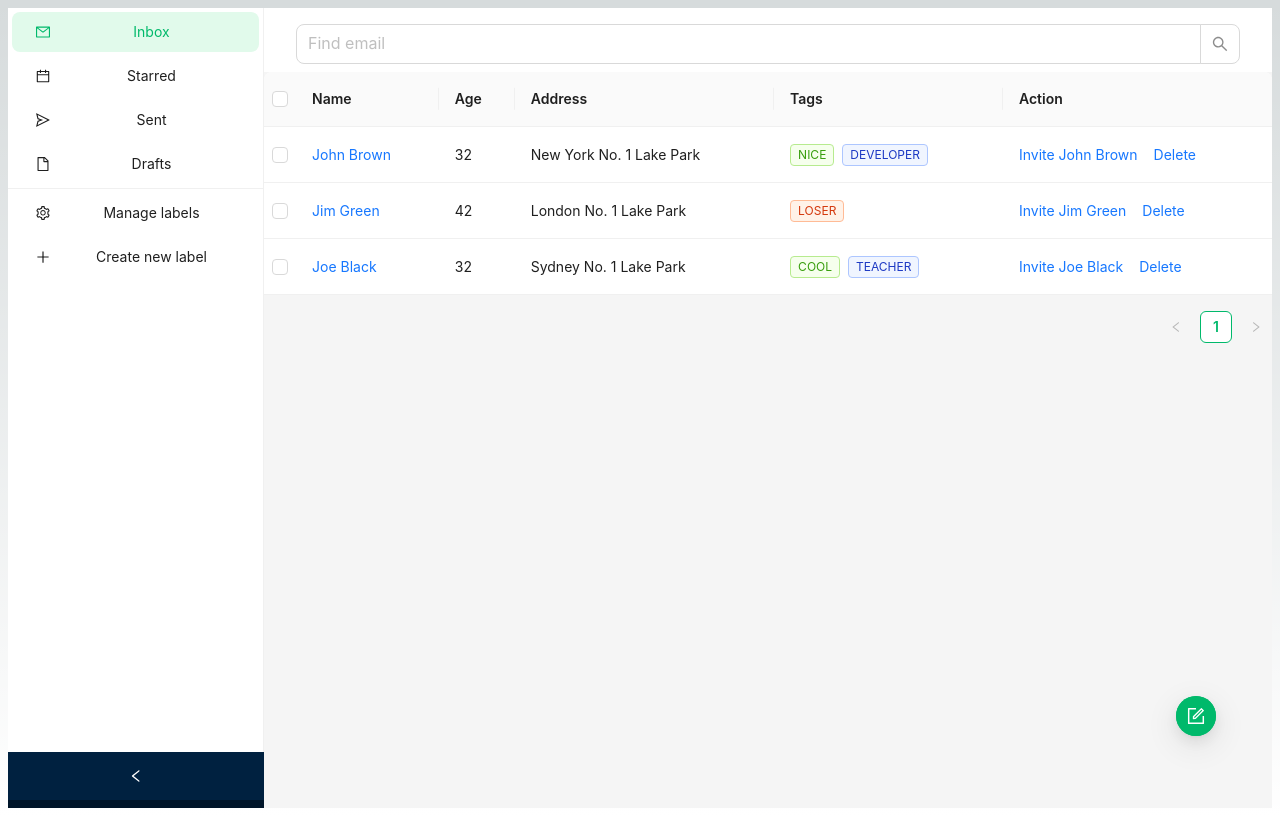
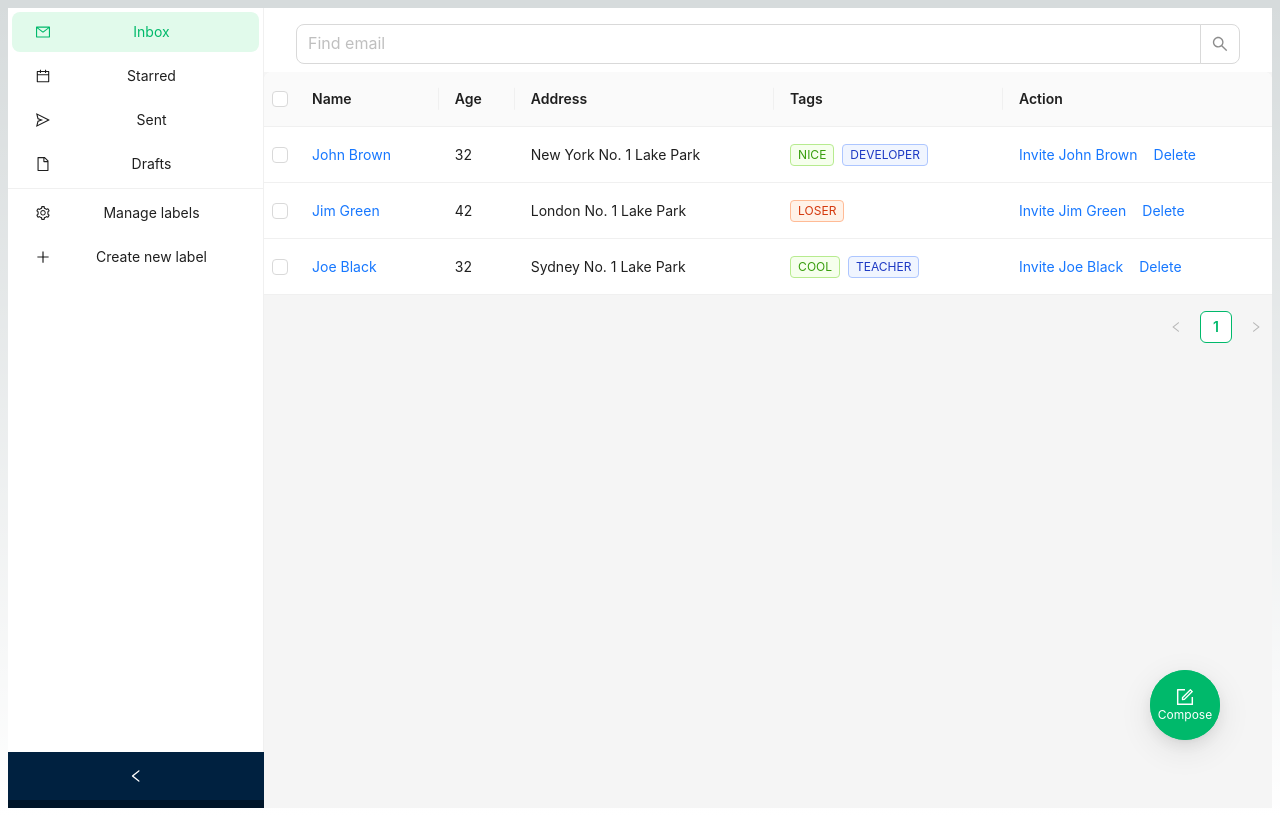
Before and after one commit to meowquinn/email-nodejs-final-client, a Next.js app: page / in a window 1280 px wide. Built offline with nearby package versions, Linux system fonts and the light colour scheme.

Commit message:
Update index.tsx

```diff
--- a/src/pages/index.tsx
+++ b/src/pages/index.tsx
@@ -58,10 +58,11 @@ export default function Home() {
                     </Content>
                 </Layout>
                 <FloatButton
+                    description="Compose"
                     icon={<FormOutlined />}
                     type="primary"
                     onClick={showDrawer}
-                    style={{ right: 64, bottom: 64 }}
+                    style={{ right: 60, bottom: 60, width: 70, height: 70 }}
                 />
                 <Drawer
                     // responsive width
```
